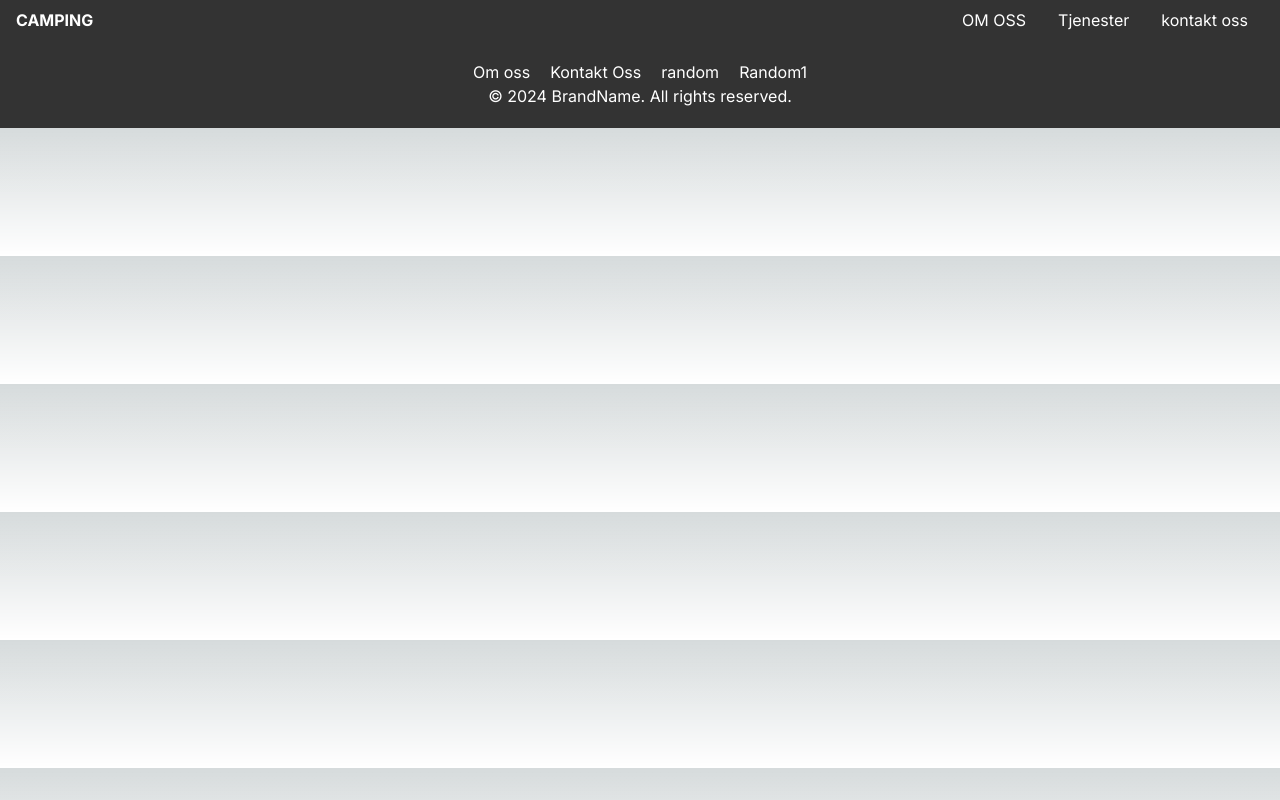
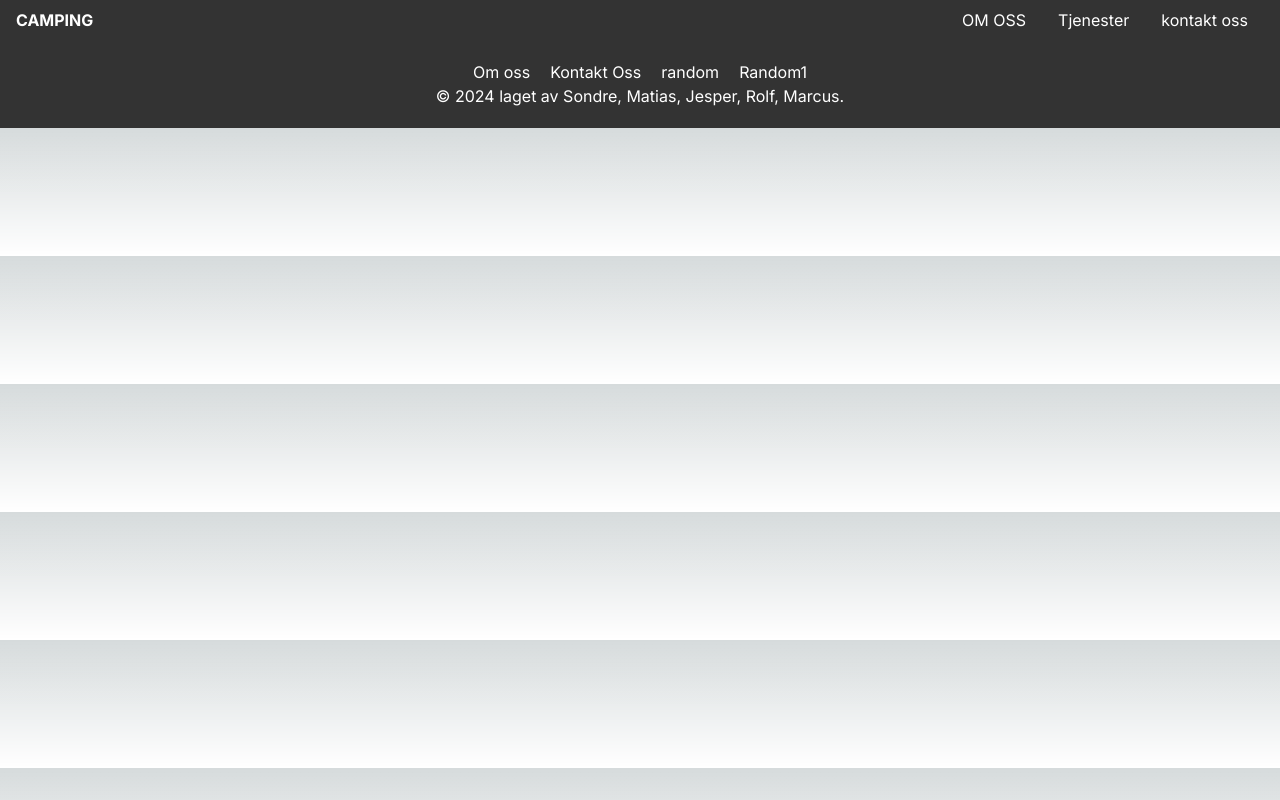
Before and after one commit to APP2000Camping/APP2000-gruppe05, a Next.js app in the folder app1/: page / in a window 1280 px wide. Built offline with nearby package versions, Linux system fonts and the light colour scheme.

Commit message:
Lagt til mappestruktur for sidene - sondre

```diff
--- a/app1/app/components/footer.js
+++ b/app1/app/components/footer.js
@@ -10,7 +10,7 @@ const Footer = () => {
             <Link href="/random" passHref>random</Link>
             <Link href="/random1" passHref>Random1</Link>
         </div>
-        <p>© 2024 BrandName. All rights reserved.</p>
+        <p>© 2024 laget av Sondre, Matias, Jesper, Rolf, Marcus.</p>
     </footer>
   );
 };
```
